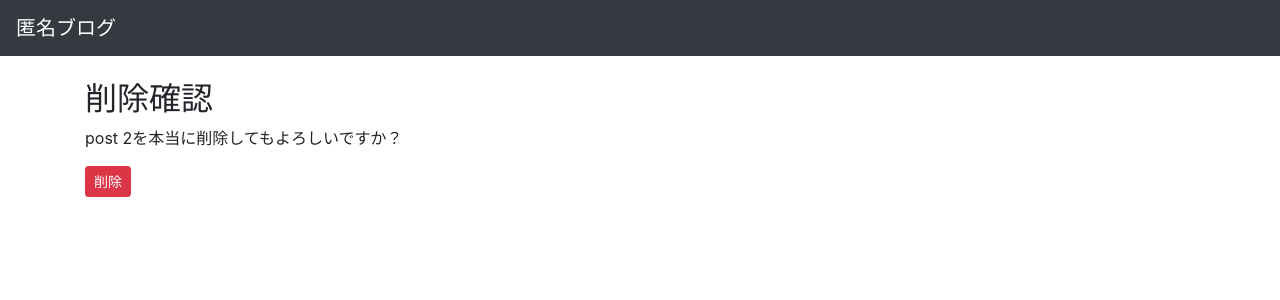
After one commit to yoshimitakuto/pj_blog, a Django app: page /delete/1/ in a window 1280 px wide. The commit adds this page. Shown: the top 300 px of the page. Run offline with Django 4.2, Linux system fonts and the light colour scheme; data comes from the database, SQL or seed files in the repository; both versions use the stored data as it was after the commit; some libraries are stand-ins or nearby versions.

Commit message:
add crud function

```diff
--- /dev/null
+++ b/blog/templates/blog/post_confirm_delete.html
@@ -0,0 +1,9 @@
+{% extends 'blog/base.html' %}
+{% block main %}
+<h2>削除確認</h2>
+<p>{{ object.title }}を本当に削除してもよろしいですか？</p>
+<form method="post">
+    {% csrf_token %}
+    <input type="submit" value="削除" class="btn btn-danger btn-sm">
+</form>
+{% endblock %}
--- a/blog/templates/blog/post_detail.html
+++ b/blog/templates/blog/post_detail.html
@@ -6,4 +6,6 @@
 <div>
     {{ object.body }}
 </div>
+<p><a href="{% url 'update' object.id %}">編集</a></p>
+<p><a href="{% url 'delete' object.id %}">削除</a></p>
 {% endblock %}
--- a/blog/urls.py
+++ b/blog/urls.py
@@ -8,4 +8,6 @@ urlpatterns = [
     # <pk>にPostのIDを渡すと表示される。
     path('detail/<pk>/', views.Detail.as_view(), name="detail"),
     path('create/', views.Create.as_view(), name="create"),
+    path('update/<pk>/', views.Update.as_view(), name="update"),
+    path('delete/<pk>/', views.Delete.as_view(), name="delete"),
 ]
--- a/blog/views.py
+++ b/blog/views.py
@@ -20,3 +20,16 @@ class Create(CreateView):
 
     # 上記のモデルのうちユーザーに編集させるカラムを指定する。
     fields = ['title', 'body', 'category', 'tags']
+
+from django.views.generic.edit import UpdateView
+
+class Update(UpdateView):
+    model = Post
+    fields = ['title', 'body', 'category', 'tags']
+
+from django.views.generic.edit import DeleteView
+
+class Delete(DeleteView):
+    model = Post
+    # 削除成功した後のリダイレクト先
+    success_url = '/'
```
Also changed, not shown: db.sqlite3.
